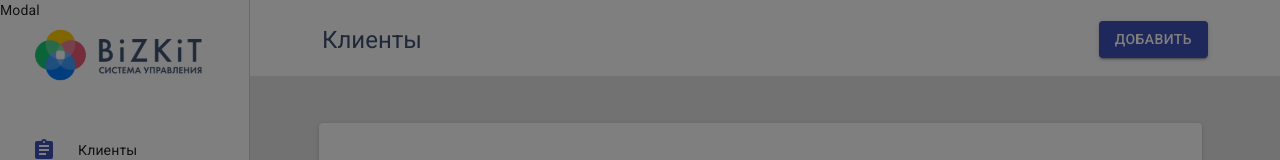
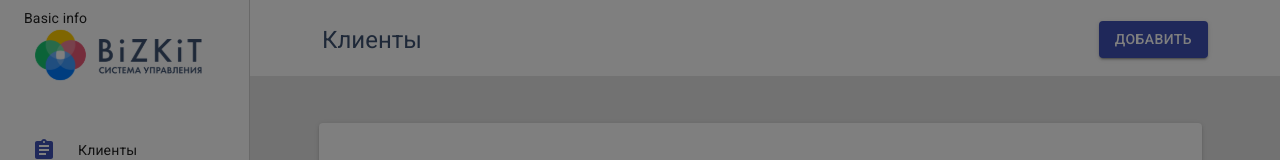
Before and after one commit to madjack99/kit-systems, a React (Create React App) app: page /companies in a window 1280 px wide. Both pictures are taken after typing "Sample", "Sample", "Sample", "Sample" into the empty fields and a click on the button "ДОБАВИТЬ". Shown: the top 160 px of the page. Built offline with nearby package versions, Linux system fonts and the light colour scheme; no server answers.

Commit message:
feat: add basic info modal component

```diff
--- a/src/components/companies/Header.tsx
+++ b/src/components/companies/Header.tsx
@@ -5,8 +5,10 @@ import {
   Button,
   Typography,
   Modal,
+  DialogContent,
 } from '@material-ui/core';
 
+import BasicInfo from './forms/BasicInfo';
 import { customBreakpoint } from '../../settings';
 
 const useStyles = makeStyles((theme) =>
@@ -51,7 +53,9 @@ const Header = () => {
         aria-labelledby='basic-info-form'
         aria-describedby='add-company-basic-info'
       >
-        <div>Modal</div>
+        <DialogContent>
+          <BasicInfo />
+        </DialogContent>
       </Modal>
     </header>
   );
--- a/src/components/companies/forms/BasicInfo.tsx
+++ b/src/components/companies/forms/BasicInfo.tsx
@@ -1,7 +1,9 @@
 import React from 'react';
 
-const BasicInfo = () => {
-  return <div>Basic info</div>;
-};
+type Ref = HTMLDivElement;
+
+const BasicInfo = React.forwardRef<Ref>((props, ref) => {
+  return <div ref={ref}> Basic info</div>;
+});
 
 export default BasicInfo;
```
